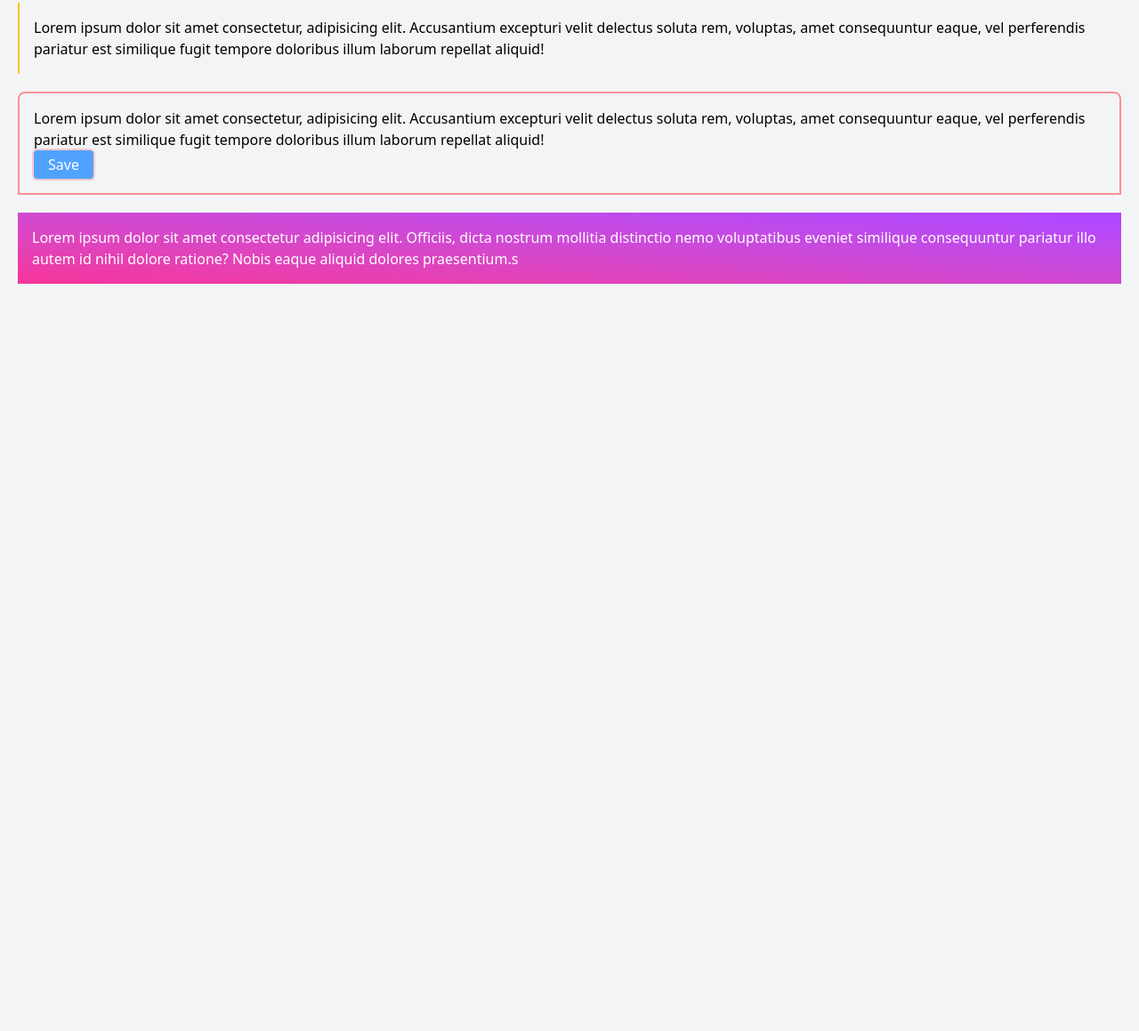
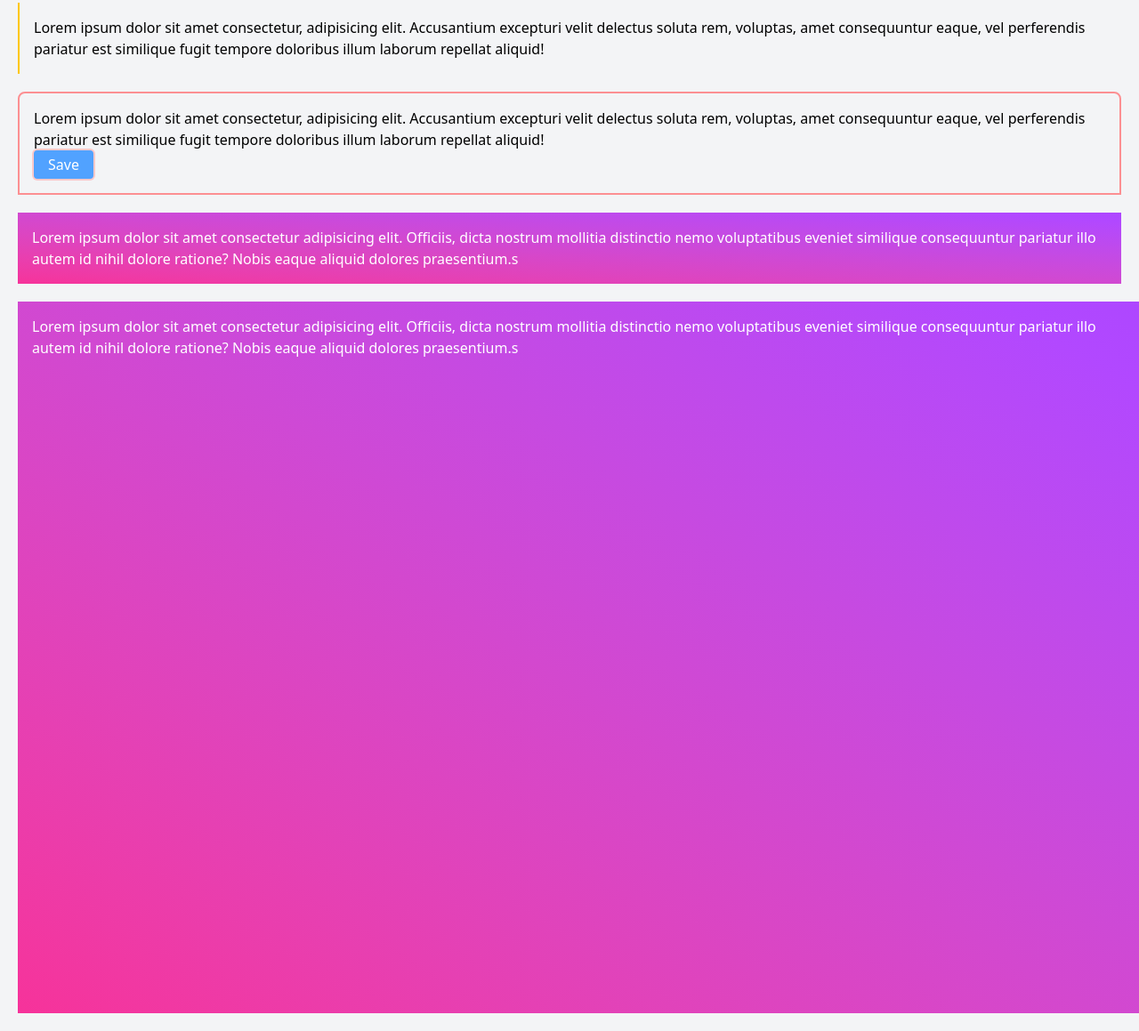
Before and after one commit to JyojiTenguam/TailWindCSS-explorer, a website: page src/index.html in a window 1280 px wide. Shown: the part 881-2040 px from the top of the page at 89% size. Before the commit the page ends 1220 px from the top, so only its background shows below. Drawn offline with Linux system fonts and the light colour scheme.

Commit message:
feat: adiciona exemplo de largura e altura

```diff
--- a/src/index.html
+++ b/src/index.html
@@ -43,6 +43,7 @@
   <!-- Background-->
   <div class="m-5 p-4 text-white bg-blue-900 bg-gradient-to-bl from-purple-500 to-pink-500">Lorem ipsum dolor sit amet consectetur adipisicing elit. Officiis, dicta nostrum mollitia distinctio nemo voluptatibus eveniet similique consequuntur pariatur illo autem id nihil dolore ratione? Nobis eaque aliquid dolores praesentium.s</div>
 
-
+  <!-- Largura e Altura-->
+  <div class=" w-screen h-screen m-5 p-4 text-white bg-blue-900 bg-gradient-to-bl from-purple-500 to-pink-500">Lorem ipsum dolor sit amet consectetur adipisicing elit. Officiis, dicta nostrum mollitia distinctio nemo voluptatibus eveniet similique consequuntur pariatur illo autem id nihil dolore ratione? Nobis eaque aliquid dolores praesentium.s</div>
 </body>
 </html>
```
Also changed, not shown: src/output.css.
